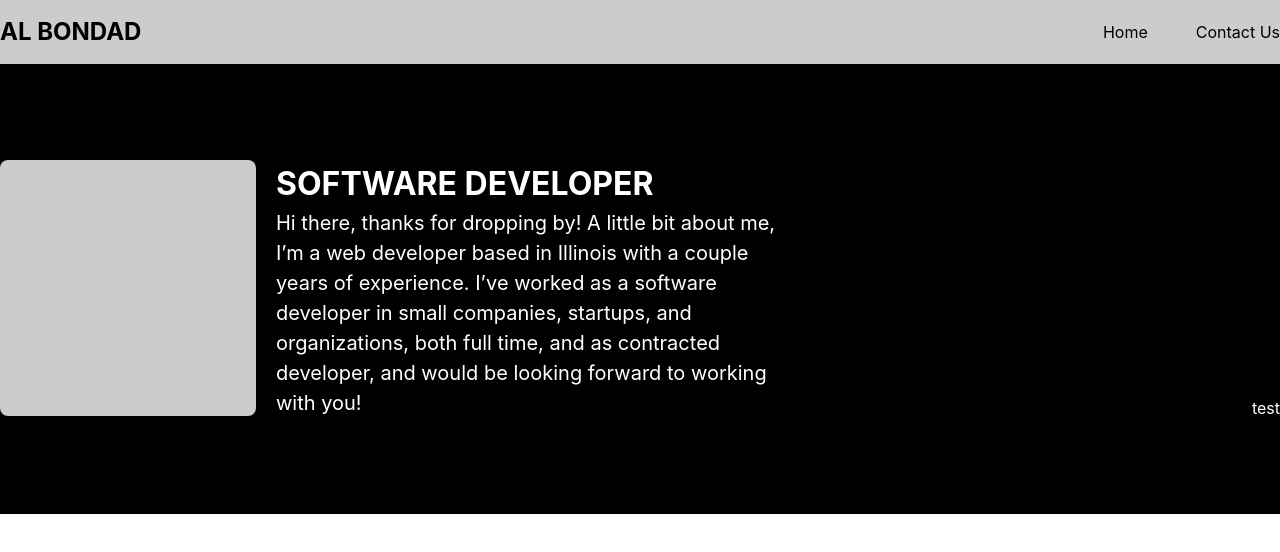
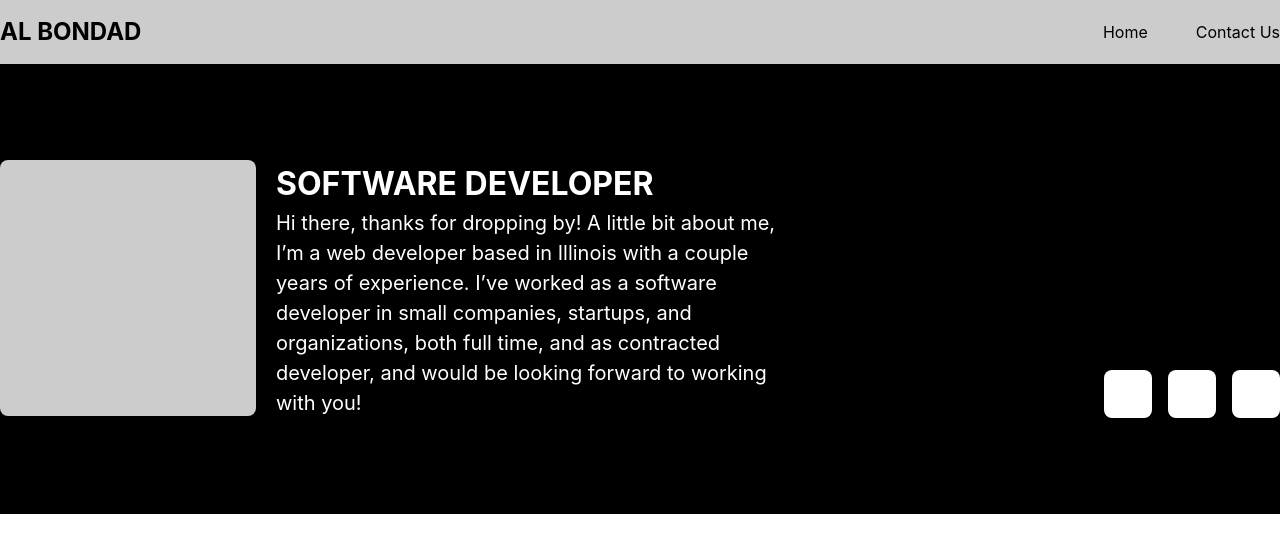
Before and after one commit to albondad/portfolio, a Next.js app in the folder packages/website/: page / in a window 1280 px wide. Shown: the top 552 px of the page. Built offline with nearby package versions, Linux system fonts and the light colour scheme.

Commit message:
Set up social media button components

```diff
--- a/packages/website/components/button/button-bar.styled-components.tsx
+++ b/packages/website/components/button/button-bar.styled-components.tsx
@@ -3,9 +3,11 @@ import { Box } from "..";
 
 export const StyledBox = styled(Box)`
   & {
+    background-color: #ffffff;
+    border-radius: 0.5rem;
+    cursor: pointer;
     height: 3rem;
-    minwidth: 3rem;
-    backgroundcolor: #ffffff;
+    min-width: 3rem;
   }
 
   &:hover {
--- a/packages/website/components/hero/hero.tsx
+++ b/packages/website/components/hero/hero.tsx
@@ -1,4 +1,4 @@
-import { Box } from "..";
+import { Box, SocialMediaButtons } from "..";
 import { StyledBox } from "./hero.styled-components";
 import classNames from "classnames";
 import React, { ComponentProps, useMemo } from "react";
@@ -30,7 +30,7 @@ export const Hero = ({
           </Box>
         </Box>
 
-        <Box className="Hero-actions">test</Box>
+        <SocialMediaButtons className="Hero-actions">test</SocialMediaButtons>
       </Box>
 
       <Box className="Hero-actions"></Box>
--- a/packages/website/components/index.ts
+++ b/packages/website/components/index.ts
@@ -1,4 +1,5 @@
 export * from "./box";
+export * from "./button";
+export * from "./hero";
 export * from "./navigation-bar";
-export * from "./hero";
-export * from "./button";
+export * from "./social-media-buttons";
--- /dev/null
+++ b/packages/website/components/social-media-buttons/index.ts
@@ -0,0 +1 @@
+export * from "./social-media-buttons";
--- /dev/null
+++ b/packages/website/components/social-media-buttons/social-media-buttons.styled-components.tsx
@@ -0,0 +1,9 @@
+import styled from "styled-components";
+import { Box } from "..";
+
+export const StyledBox = styled(Box)`
+  & {
+    display: flex;
+    gap: 1rem;
+  }
+`;
--- /dev/null
+++ b/packages/website/components/social-media-buttons/social-media-buttons.tsx
@@ -0,0 +1,27 @@
+import { Button } from "..";
+import { StyledBox } from "./social-media-buttons.styled-components";
+import classNames from "classnames";
+import React, { ComponentProps, useMemo } from "react";
+
+export type SocialMediaButtonsPropsType = ComponentProps<typeof StyledBox> & {};
+
+export const SocialMediaButtons = ({
+  className: classNameProp,
+  ...restProps
+}: SocialMediaButtonsPropsType) => {
+  const classNameMemo = useMemo(() => {
+    const newClassNameMemo = classNames(
+      "SocialMediaButtons-root",
+      classNameProp
+    );
+    return newClassNameMemo;
+  }, [classNameProp]);
+
+  return (
+    <StyledBox className={classNameMemo} {...restProps}>
+      <Button></Button>
+      <Button></Button>
+      <Button></Button>
+    </StyledBox>
+  );
+};
```
